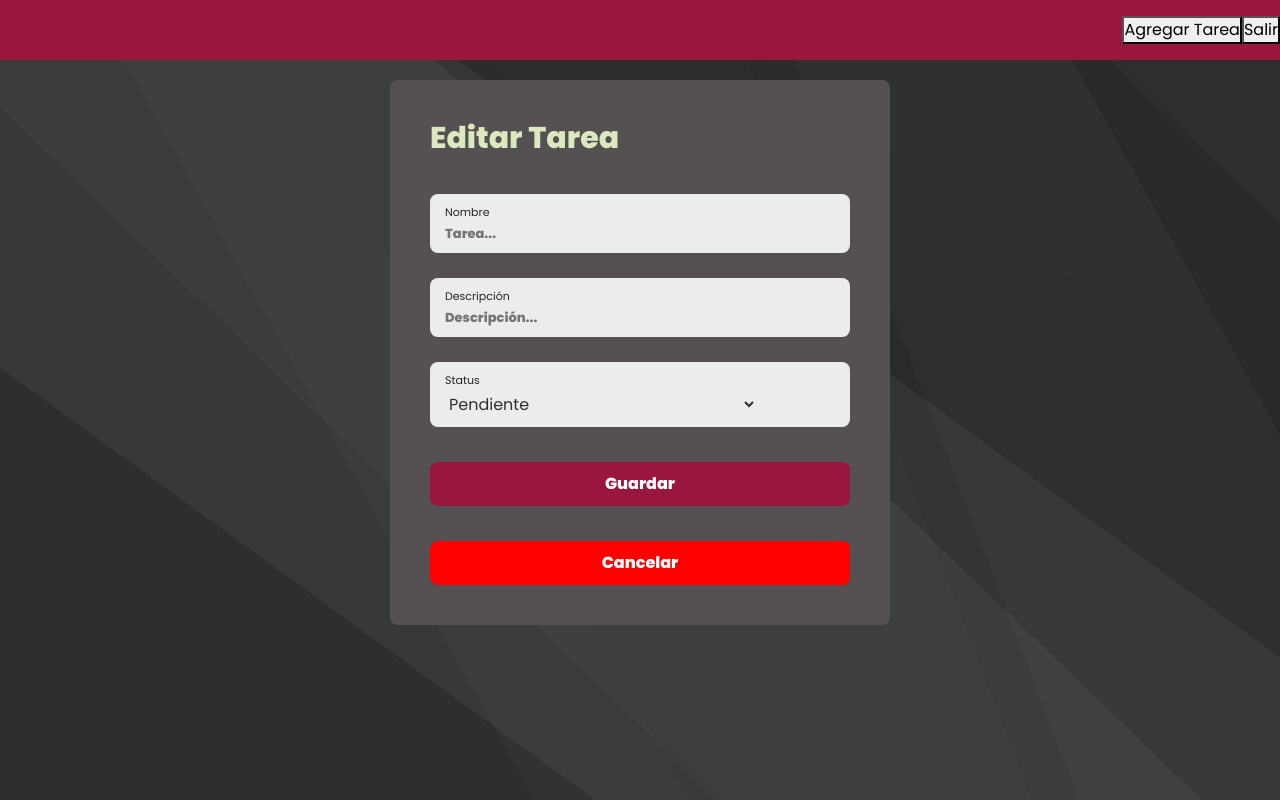
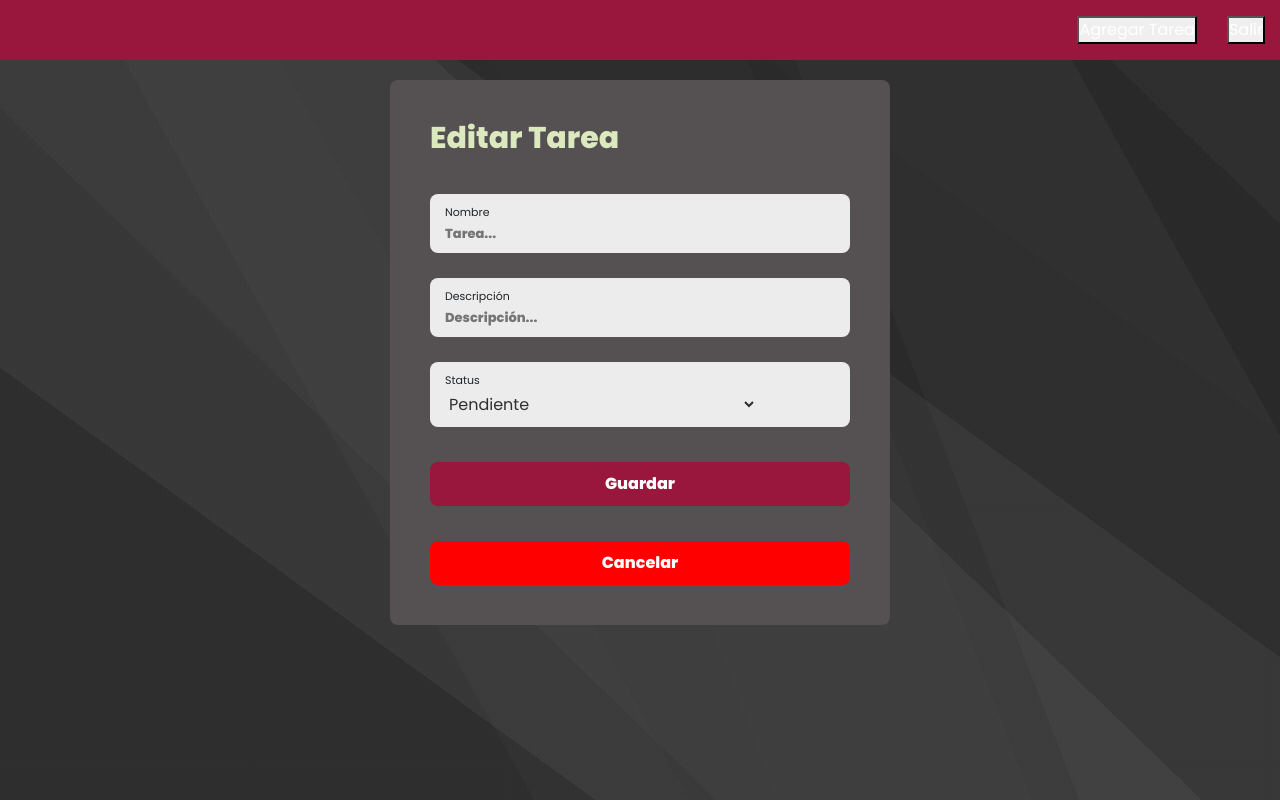
Before and after one commit to jaes96/front-CWVL, a React (Create React App) app: page /editarTarea/1/1 in a window 1280 px wide. Built offline with nearby package versions, Linux system fonts and the light colour scheme; no server answers.

Commit message:
estilos botones

```diff
--- a/src/components/styles.module.scss
+++ b/src/components/styles.module.scss
@@ -173,7 +173,7 @@
     margin: 15px;
     color: white;
 }
-.nav_items a{
+.nav_items button{
     margin: 15px;
     color: white;
     position: relative;
```
